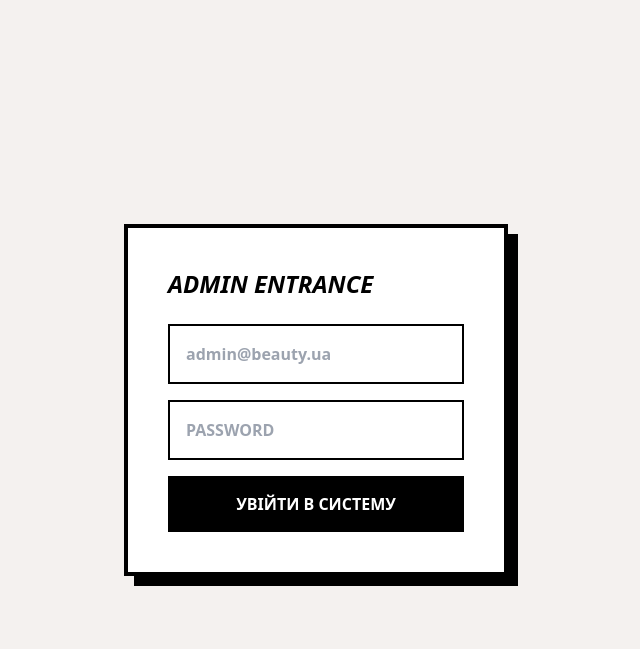
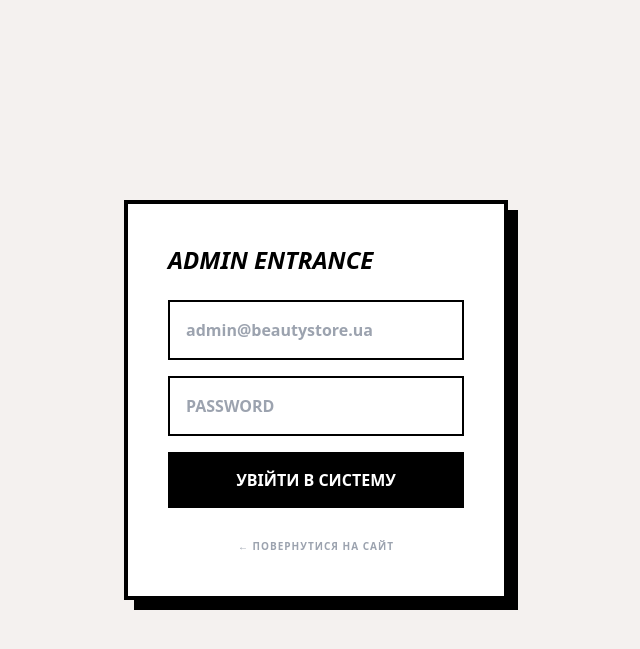
Before and after one commit to morieturm200/beautystore, a PHP site: page /admin_login.php in a window 1280 px wide. Shown: the top 649 px of the page, without its empty margins (324-964 px from the left). Run offline with PHP 8.4, Linux system fonts and the light colour scheme; some libraries are stand-ins or nearby versions.

Commit message:
Update admin_login.php

```diff
--- a/admin_login.php
+++ b/admin_login.php
@@ -3,33 +3,50 @@ session_start();
 error_reporting(E_ALL);
 ini_set('display_errors', 1);
 
-
-$host = "localhost"; $db = "beautystore"; $user = "beautyuser"; $pass = "1234";
+$host = "localhost";
+$db = "beautystore";
+$user = "beautyuser";
+$pass = "1234";
 
 try {
-    $pdo = new PDO("mysql:host=$host;dbname=$db;charset=utf8", $user, $pass);
+    $pdo = new PDO("mysql:host=$host;dbname=$db;charset=utf8mb4", $user, $pass);
     $pdo->setAttribute(PDO::ATTR_ERRMODE, PDO::ERRMODE_EXCEPTION);
 
     if (isset($_POST['login_admin'])) {
         $email = trim($_POST['email']);
         $password = trim($_POST['password']);
 
-        // Шукаємо в таблиці Admin
-        $stmt = $pdo->prepare("SELECT * FROM Admin WHERE email = ?");
+
+        $stmt = $pdo->prepare("SELECT * FROM users WHERE email = ? AND role = 'admin'");
         $stmt->execute([$email]);
         $admin = $stmt->fetch(PDO::FETCH_ASSOC);
 
-        if ($admin && $password === $admin['admin_password']) {
-            // Встановлюємо ПРАВИЛЬНІ змінні сесії для доступу всюди
-            $_SESSION['admin_logged_in'] = true;
-            $_SESSION['is_prive_admin'] = true;
-            $_SESSION['admin_name'] = $admin['first_name'];
-            $_SESSION['user_role'] = 'admin'; // додаємо роль про всяк випадок
+        if ($admin) {
+            $login_success = false;
+            if (password_verify($password, $admin['password'])) {
+                $login_success = true;
+            }
+            elseif ($password === $admin['password']) {
+                $login_success = true;
 
-            header("Location: admin_prive.php");
-            exit();
+                $new_hash = password_hash($password, PASSWORD_DEFAULT);
+                $upd = $pdo->prepare("UPDATE users SET password = ? WHERE user_id = ?");
+                $upd->execute([$new_hash, $admin['user_id']]);
+            }
+
+            if ($login_success) {
+                $_SESSION['user_id'] = $admin['user_id'];
+                $_SESSION['user_name'] = $admin['first_name'];
+                $_SESSION['role'] = 'admin';
+                $_SESSION['is_prive_admin'] = true;
+
+                header("Location: admin_prive.php");
+                exit();
+            } else {
+                $error = "ДОСТУП ЗАБОРОНЕНО АБО ДАНІ НЕВІРНІ";
+            }
         } else {
-            $error = "НЕВІРНИЙ ЛОГІН АБО ПАРОЛЬ";
+            $error = "ДОСТУП ЗАБОРОНЕНО АБО ДАНІ НЕВІРНІ";
         }
     }
 } catch (PDOException $e) {
@@ -41,18 +58,24 @@ try {
 <html lang="uk">
 <head>
     <meta charset="UTF-8">
+    <meta name="viewport" content="width=device-width, initial-scale=1.0">
     <title>SECURE ACCESS | Privé</title>
     <script src="https://cdn.tailwindcss.com"></script>
 </head>
 <body class="bg-[#f4f1ef] flex items-center justify-center min-h-screen">
     <div class="bg-white p-10 border-4 border-black shadow-[10px_10px_0_0_#000] w-96">
-        <h2 class="text-2xl font-black mb-6 uppercase italic italic">Admin Entrance</h2>
-        <?php if(isset($error)) echo "<p style='color:red; font-weight:bold; margin-bottom:15px;'>$error</p>"; ?>
+        <h2 class="text-2xl font-black mb-6 uppercase italic">Admin Entrance</h2>
+        <?php if(isset($error)): ?>
+            <p class="text-red-600 font-bold mb-4 uppercase text-xs">❌ <?php echo $error; ?></p>
+        <?php endif; ?>
         <form method="POST" class="space-y-4">
-            <input type="email" name="email" placeholder="admin@beauty.ua" class="w-full p-4 border-2 border-black font-bold outline-none" required>
+            <input type="email" name="email" placeholder="admin@beautystore.ua" class="w-full p-4 border-2 border-black font-bold outline-none" required>
             <input type="password" name="password" placeholder="PASSWORD" class="w-full p-4 border-2 border-black font-bold outline-none" required>
             <button type="submit" name="login_admin" class="w-full bg-black text-white p-4 font-black uppercase hover:bg-yellow-600 transition">Увійти в систему</button>
         </form>
+        <div class="mt-6 text-center">
+            <a href="../index.php" class="text-[10px] font-bold uppercase tracking-widest text-gray-400 hover:text-black">← Повернутися на сайт</a>
+        </div>
     </div>
 </body>
 </html>
```
